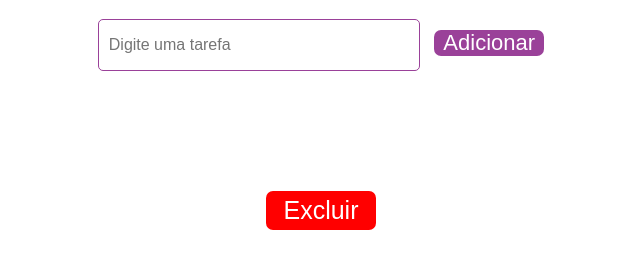
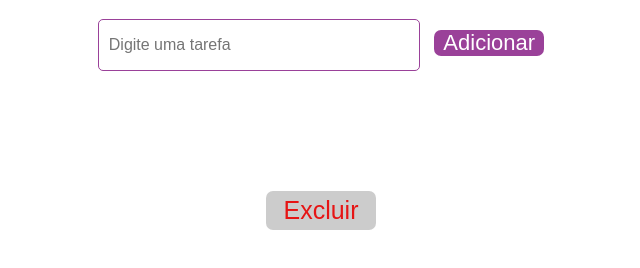
Before and after one commit to iagokoch/todo-list, a website: page frontend/index.html in a window 1280 px wide. Shown: the part 160-428 px from the top of the page, without its empty margins (319-959 px from the left). Drawn offline with Linux system fonts and the light colour scheme; no server answers.

Commit message:
botão muda caso não exista tarefa

```diff
--- a/frontend/css/style.css
+++ b/frontend/css/style.css
@@ -111,3 +111,11 @@ li {
 .btn-exclui-tudo:focus {
   outline: none;
 }
+
+.btn-exclui-tudo[disabled] {
+  background-color: #cccccc;
+  cursor: not-allowed;
+  transform: none;
+  color: rgb(230, 21, 21);
+  transition: none;
+}
```
Also changed, not shown: frontend/dist/app.js.
